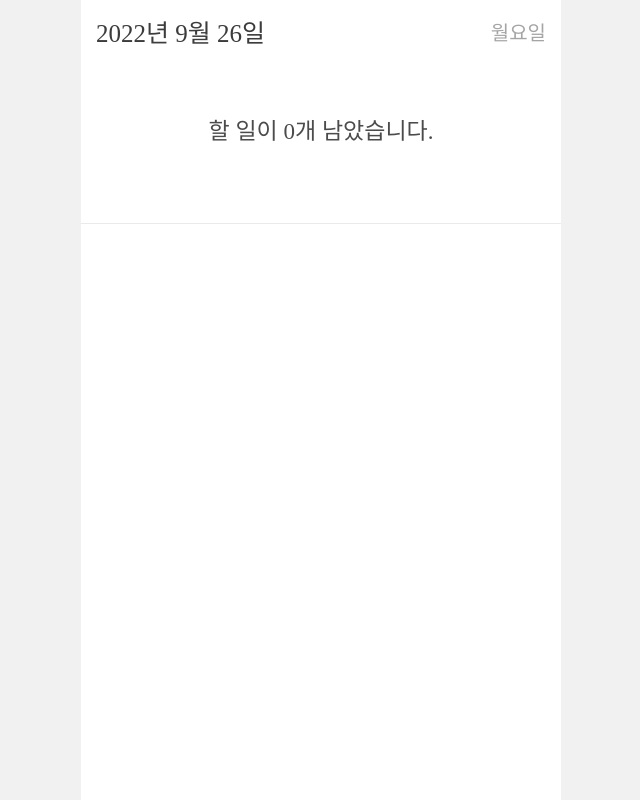
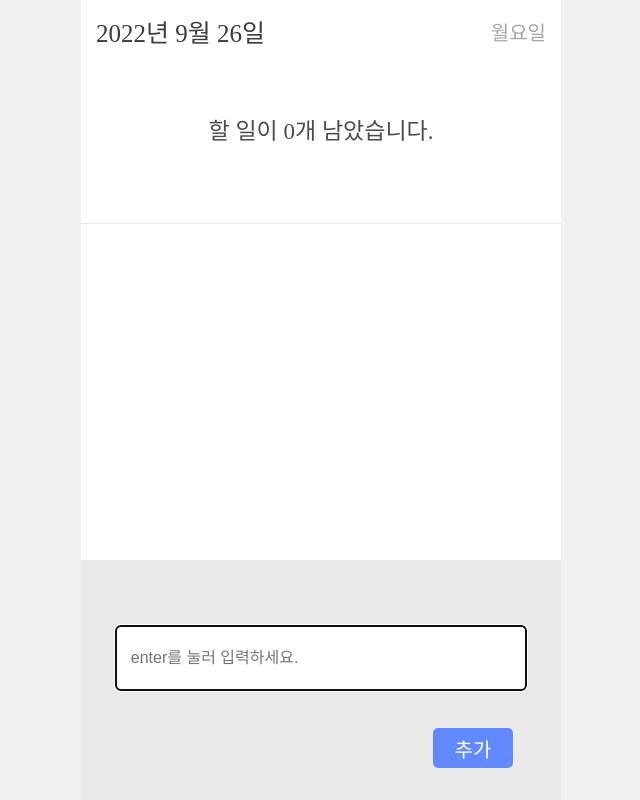
Before and after one commit to ShinjungOh/2022-todolist-challenge, a Next.js app in the folder 2022-09-23/: page /todolist in a window 1280 px wide. Shown: the whole page, without its empty margins (319-959 px from the left). Built offline with nearby package versions, Linux system fonts and the light colour scheme.

Commit message:
[ADD] 5th: TodoCreate UI 구현

```diff
--- a/2022-09-23/pages/todolist.tsx
+++ b/2022-09-23/pages/todolist.tsx
@@ -1,9 +1,12 @@
 import React from 'react';
 
-import { TodoHeader } from '@components/todo';
+import { TodoCreate, TodoHeader } from '@components/todo';
 
 const Todolist = () => (
-  <TodoHeader />
+  <>
+    <TodoHeader />
+    <TodoCreate />
+  </>
 );
 
 export default Todolist;
--- /dev/null
+++ b/2022-09-23/ui/components/todo/TodoCreate.tsx
@@ -0,0 +1,61 @@
+import React from 'react';
+import styled from 'styled-components';
+
+const TodoCreate = () => (
+  <>
+    <TodoContainer>
+      <InputForm>
+        <Input placeholder="enter를 눌러 입력하세요." autoFocus />
+      </InputForm>
+    </TodoContainer>
+    <Button>추가</Button>
+  </>
+);
+
+export default TodoCreate;
+
+const TodoContainer = styled.div`
+  width: 100%;
+  height: 30%;
+  border-top: 1.5px solid #eaeaea;
+  background-color: #eaeaea;
+  position: absolute;
+  bottom: 0;
+  display: flex;
+  flex-direction: column;
+  justify-content: center;
+  align-items: center;
+`;
+
+const InputForm = styled.form`
+  width: 90%;
+  height: 30%;
+  margin-bottom: 45px;
+  display: flex;
+  flex-direction: column;
+  justify-content: center;
+  align-items: center;
+`;
+
+const Input = styled.input`
+  width: 95%;
+  height: 90%;
+  padding: 10px 15px;
+  border-radius: 5px;
+  border: none;
+  font-size: 16px;
+`;
+
+const Button = styled.button`
+  width: 80px;
+  height: 40px;
+  border: none;
+  border-radius: 5px;
+  background-color: #6289ff;
+  color: white;
+  position: absolute;
+  right: 10%;
+  bottom: 4%;
+  cursor: pointer;
+  font-size: 20px;
+`;
--- a/2022-09-23/ui/components/todo/index.ts
+++ b/2022-09-23/ui/components/todo/index.ts
@@ -1 +1,2 @@
 export { default as TodoHeader } from '@components/todo/Header';
+export { default as TodoCreate } from '@components/todo/TodoCreate';
```
